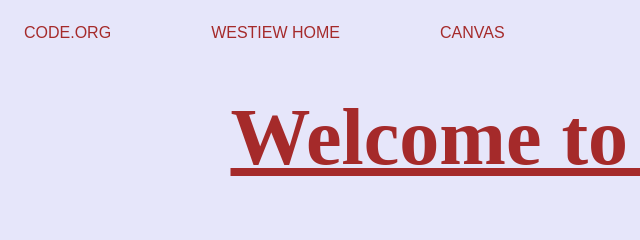
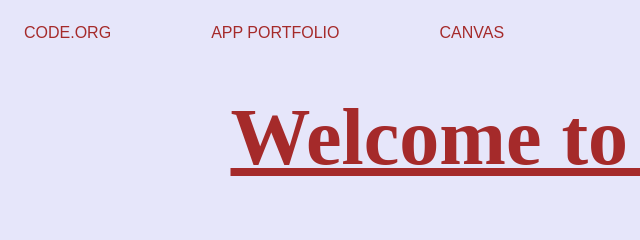
Before and after one commit to WVCS/website-hristinaevt1930629, a plain HTML site: page index.html in a window 1280 px wide. Shown: the top 240 px of the page, 74-714 px from the left. Drawn offline with Linux system fonts and the light colour scheme.

Commit message:
Update index.html

```diff
--- a/index.html
+++ b/index.html
@@ -3,13 +3,14 @@
 <head>
   <link rel="stylesheet" href="style.css">
   <link rel="icon" href="https://leverageedu.com/blog/wp-content/uploads/2020/06/BE-Computer-Science.png">
-  <title> TAB TITLE </title>
+  <title> Hristina's Website </title>
   </head>
 
   <body>
     <ul>
-      <li><a href="https://code.org/"> CODE.ORG </a></li><li><a href= "https://www.powayusd.com/en-US/Schools/HS/WVHS/HOME"> WESTIEW HOME </a></li>
-      <li><a href= "https://www.powayusd.com/en-US/Schools/HS/WVHS/Academics/Library"> CANVAS </a></li>
+      <li><a href="https://code.org/"> CODE.ORG </a></li>
+      <li><a href= "portfolio.html"> APP PORTFOLIO </a></li>
+      <li><a href= "https://poway.instructure.com/courses/11052"> CANVAS </a></li>
 </ul>
 
 <br>
```
